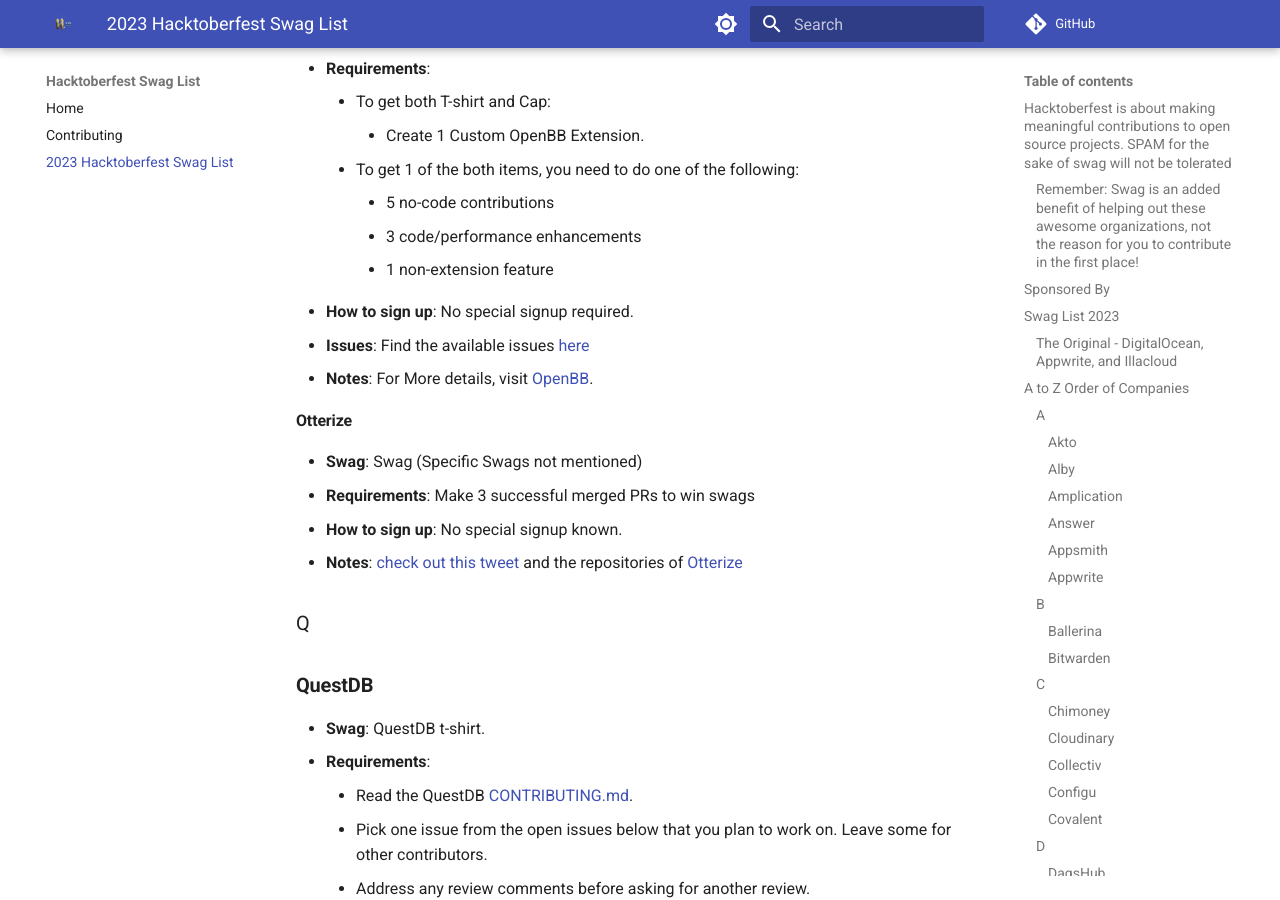
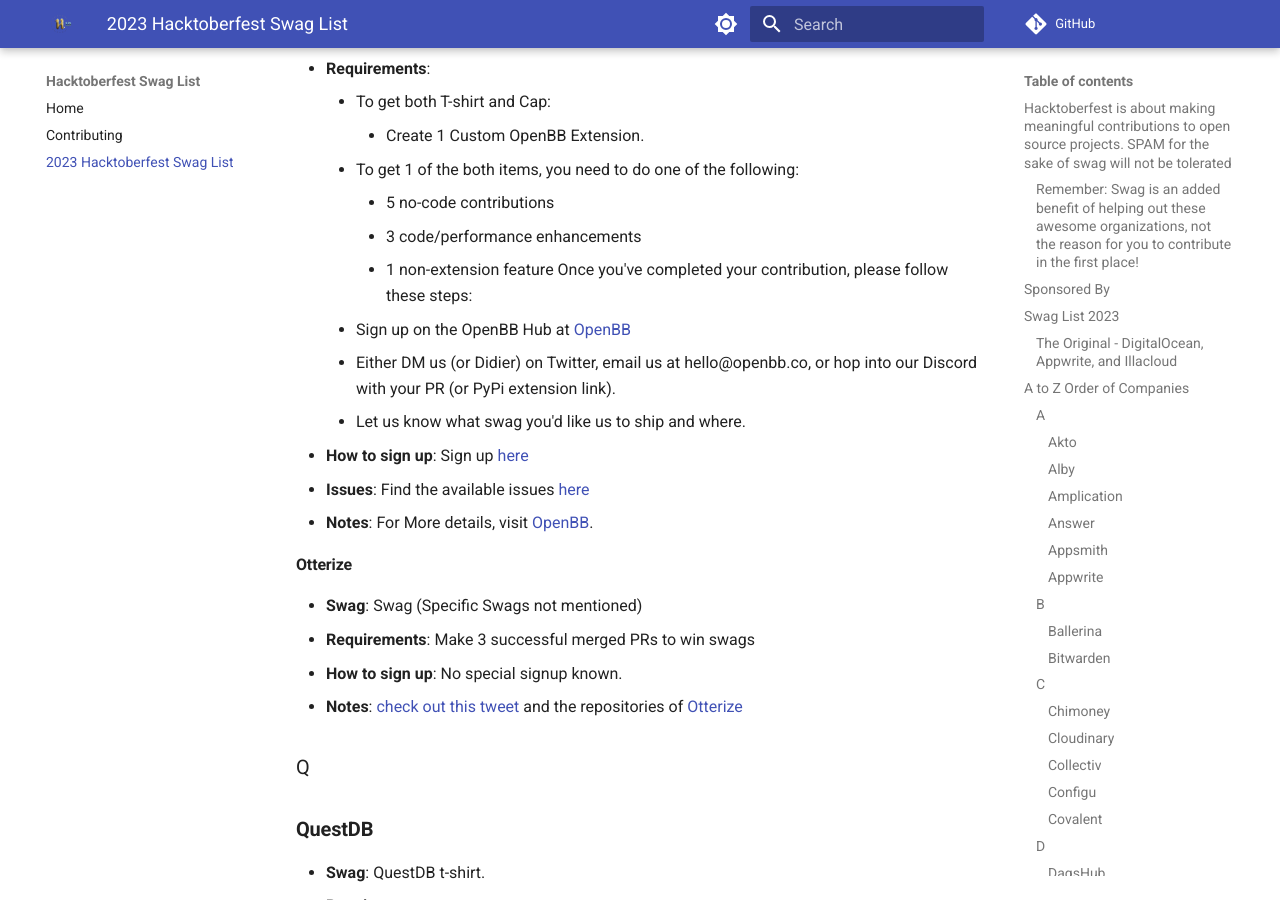
Before and after one commit to crweiner/hacktoberfest-swag-list, an MkDocs documentation site: the page built from docs/list.md, in a window 1280 px wide and 900 px high, scrolled down 13274 px. Built offline with MkDocs 1.6.1 and Material for MkDocs 9.7.7, drawn with Linux system fonts in a browser that asks for light colours; plug-ins that fetch from the network failed and are left out; comment, search, counter and statistics services are not loaded.

Commit message:
Signup link added

```diff
--- a/docs/list.md
+++ b/docs/list.md
@@ -434,7 +434,11 @@
         - 5 no-code contributions
         - 3 code/performance enhancements
         - 1 non-extension feature
-- **How to sign up**: No special signup required.
+    Once you've completed your contribution, please follow these steps:
+    - Sign up on the OpenBB Hub at [OpenBB](my.openbb.co.)
+    - Either DM us (or Didier) on Twitter, email us at hello@openbb.co, or hop into our Discord with your PR (or PyPi extension link).
+    - Let us know what swag you'd like us to ship and where.
+- **How to sign up**: Sign up [here](https://my.openbb.co./login)
 - **Issues**: Find the available issues [here](https://github.com/OpenBB-finance/OpenBBTerminal/issues)
 - **Notes**: For More details, visit [OpenBB](https://openbb.co/blog/hacktoberfest-join-us-in-celebrating-open-source).
 
```
